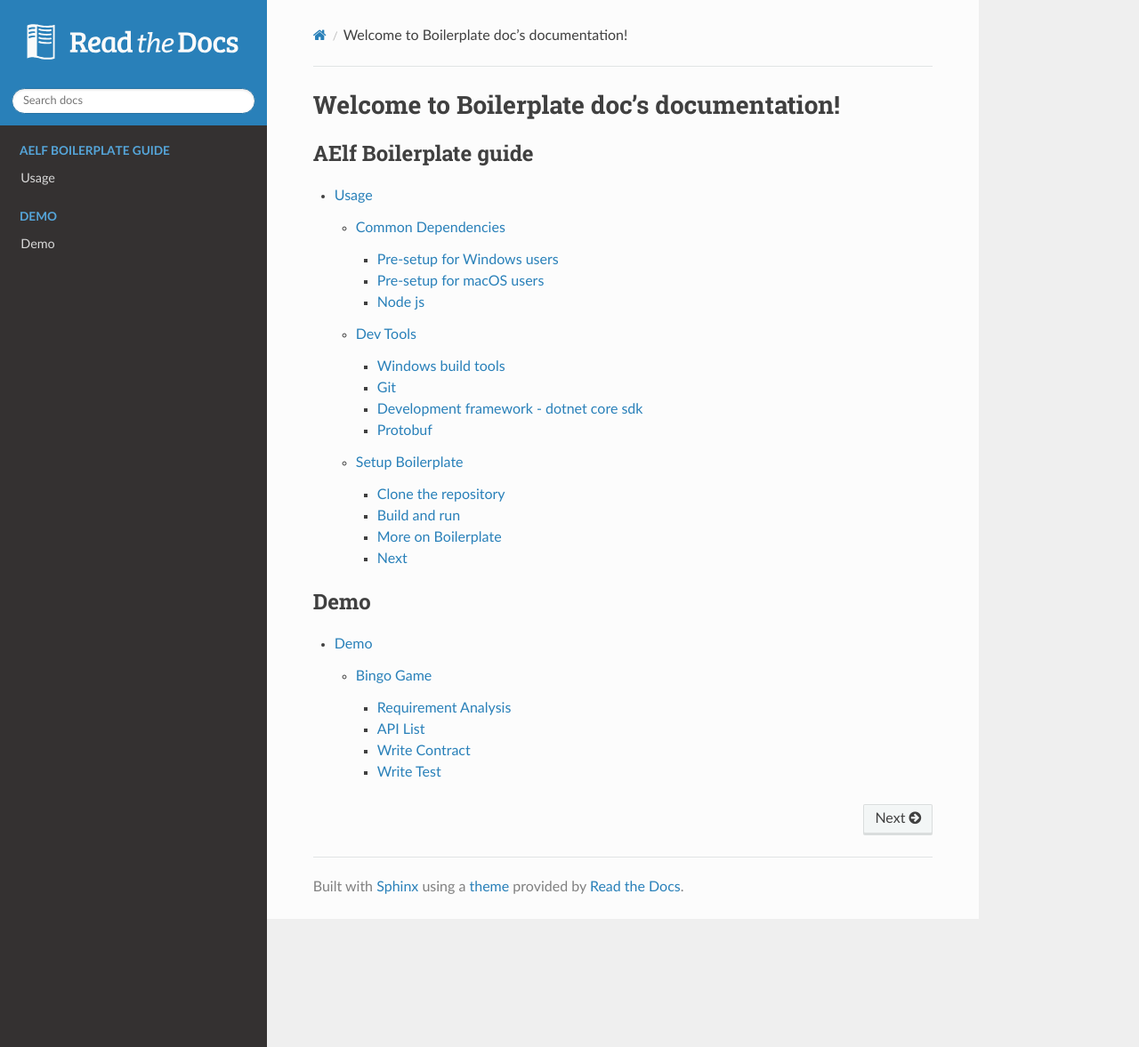
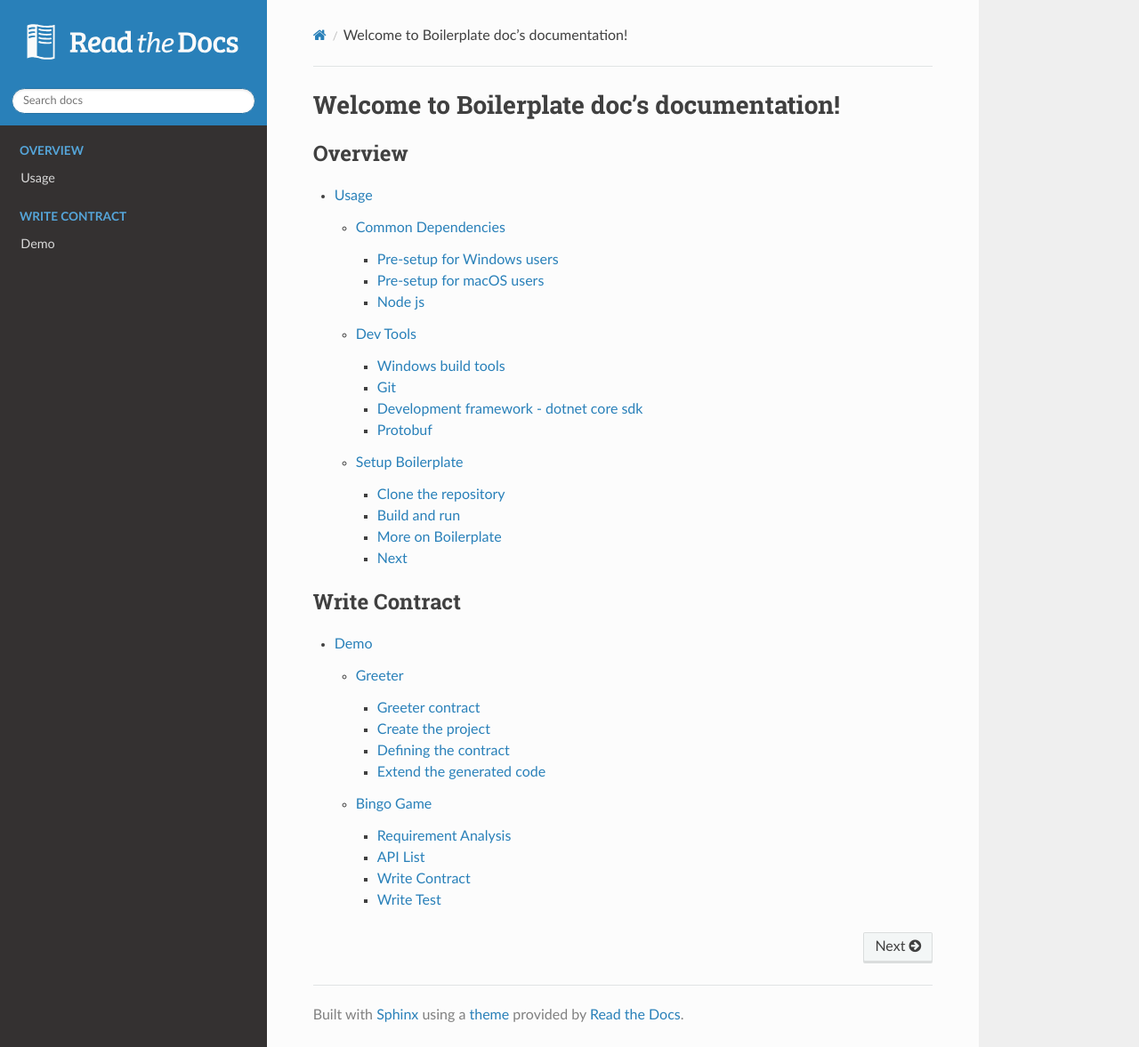
Before and after one commit to AElfProject/aelf-boilerplate, a Sphinx documentation site: the page built from docs/index.rst, in a window 1280 px wide and 1177 px high. Shown: the whole window at 89% size. Built offline with Sphinx 7.4.7 and the Read the Docs theme 2.0.0, drawn with Linux system fonts in a browser that asks for light colours; some of the changed lines change nothing that is shown.

Commit message:
Add greeter implementation.

````diff
--- /dev/null
+++ b/docs/demo/greeter.md
@@ -0,0 +1,311 @@
+# Smart contract implementation
+
+This article will guide you through how to use **AElf Boilerplate** to implement a smart contract. It takes an example on the **Greeter** contract that's already included in Boilerplate. Based on the concepts this article presents, you'll be able to create your own basic contract.
+
+## Greeter contract
+
+The following content will walk you through the basics of writing a smart contract; this process contains essentially four steps:
+- **create the project**: generate the contract template using **AElf Boilerplate**'s code generator.
+- **define the contract and its types**: the methods and types needed in your contract should be defined in a protobuf file, following typical protobuf syntax.
+- **generate the code**: build the project to generate the base contract code from the proto definition.
+- **extend the generated code**: implement the logic of the contract methods.
+
+The ```Greeter``` contract is a very simple contract that exposes a ``Greet`` method that simply logs to the console and returns a "Hello World" message and a more sophisticated ```GreetTo``` method that records every greeting it receives and returns the greeting message as well as the time of the greeting.
+
+This tutorial shows you how to develop a smart contract with the C# contract SDK; you can find you more [here](https://docs.aelf.io/en/latest/reference/contract-sdk/index.html). Boilerplate will automatically add the reference to the SDK.
+
+## Create the project
+With **AElf Boilerplate**'s code generator, you can easily and quickly set up a contract project.  See [here](../overview/setup.md) for details.
+
+## Defining the contract
+
+After creating the contract project, you can define the methods and types of your contract. AElf defines smart contracts as services that are implemented using gRPC and Protobuf. The definition contains no logic; at build time the proto file is used to generate C# classes that will be used to implement the logic and state of the contract.
+
+We recommend putting the contract's definition in Boilerplate's **protobuf** folder so that it can easily be included in the build/generation process and also that you name the contract with the following syntax **contract_name_contract.proto**:
+
+<!--
+Boilerplate
+## chain
+### protobuf
+#### aelf
+##### options.proto // contract options
+##### core.proto    // core blockchain types
+#### greeter_contract.proto
+#### another_contract.proto
+#### token_contract.proto // system contracts
+#### acs0.proto // AElf contract standard
+#### ...
+-->
+
+```
+.
+└── Boilerplate
+    └── chain
+        └── protobuf
+            ├── aelf
+            │   ├── options.proto // contract options
+            │   └── core.proto    // core blockchain types
+            ├── greeter_contract.proto
+            ├── another_contract.proto
+            ├── token_contract.proto // system contracts
+            ├── acs0.proto // AElf contract standard
+            └── ...
+```
+
+The "protobuf" folder already contains a certain amount of contract definitions, including tutorial examples, system contracts. You'll also notice it contains AElf Contract Standard definitions that are also defined the same way as contracts. Lastly, it also contains **options.proto** and **core.proto** that contain fundamental types for developing smart contracts, more on this later.
+
+**Best practices:**
+- place your contract definition in Boilerplate's **protobuf** folder.
+- name your contract with **contractname_contract.proto**, all lower case.
+
+Now let's take a look a the Greeter contract's definition:
+``` Protobuf
+// protobuf/greeter_contract.proto
+
+syntax = "proto3";
+
+import "aelf/options.proto";
+
+import "google/protobuf/empty.proto";
+import "google/protobuf/timestamp.proto";
+import "google/protobuf/wrappers.proto";
+
+option csharp_namespace = "AElf.Contracts.Greeter";
+
+service GreeterContract {
+    option (aelf.csharp_state) = "AElf.Contracts.Greeter.GreeterContractState";
+
+    // Actions
+    rpc Greet (google.protobuf.Empty) returns (google.protobuf.StringValue) { }
+    rpc GreetTo (google.protobuf.StringValue) returns (GreetToOutput) { }
+
+    // Views
+    rpc GetGreetedList (google.protobuf.Empty) returns (GreetedList) {
+        option (aelf.is_view) = true;
+    }
+}
+
+message GreetToOutput {
+    string name = 1;
+    google.protobuf.Timestamp greet_time = 2;
+}
+
+message GreetedList {
+    repeated string value = 1;
+}
+```
+
+Above is the full definition of the contract; it is mainly composed of three parts:
+- **imports**: the dependencies of your contract.
+- **the service definition**: the methods of your contract.
+- **types**: some custom defined types used by the contract.
+
+Let's have a deeper look at the three different parts.
+
+### Syntax, imports and namespace
+
+```Protobuf
+syntax = "proto3";
+
+import "aelf/options.proto";
+
+import "google/protobuf/empty.proto";
+import "google/protobuf/timestamp.proto";
+import "google/protobuf/wrappers.proto";
+
+option csharp_namespace = "AElf.Contracts.Greeter";
+```
+
+The first line specifies the syntax that this protobuf file uses, we recommend you always use **proto3** for your contracts. Next, you'll notice that this contract specifies some imports, let's analyze them briefly:
+- **aelf/options.proto** : contracts can use AElf specific options; this file contains the definitions. One example is the **is_view** options that we will use later.
+- **empty.proto, timestamp.proto and wrappers.proto** : these are proto files imported directly from protobuf's library. They are useful for defining things like an empty return value, time, and wrappers around some common types such as string.
+
+The last line specifies an option that determines the target namespace of the generated code. Here the generated code will be in the ```AElf.Contracts.Greeter``` namespace.
+
+### The service definition
+
+```Protobuf
+service GreeterContract {
+    option (aelf.csharp_state) = "AElf.Contracts.Greeter.GreeterContractState";
+
+    // Actions
+    rpc Greet (google.protobuf.Empty) returns (google.protobuf.StringValue) { }
+    rpc GreetTo (google.protobuf.StringValue) returns (GreetToOutput) { }
+
+    // Views
+    rpc GetGreetedList (google.protobuf.Empty) returns (GreetedList) {
+        option (aelf.is_view) = true;
+    }
+}
+```
+
+The first line here uses the ```aelf.csharp_state``` option to specify the name (full name) of the state class. This means that the state of the contract should be defined in the ```GreeterContractState``` class under the ```AElf.Contracts.Greeter``` namespace.
+
+Next, two **action** methods are defined: ```Greet``` and ```GreetTo```. A contract method is defined by three things: the **method name**, the **input argument(s) type(s)** and the **output type**. For example, ```Greet``` requires that the input type is ```google.protobuf.Empty``` that is used to specify that this method takes no arguments and the output type will be a google.protobuf.StringValue is a traditional string. As you can see with the ```GreetTo``` method, you can use custom types as input and output of contract methods.
+
+The service also defines a **view** method, that is, a method used only to query the contracts state, and that has no side effect on the state. For example, the definition of ```GetGreetedList``` uses the **aelf.is_view** option to make it a view method.
+
+**Best practice:**
+- use **google.protobuf.Empty** to specify that a method takes no arguments (import ```google/protobuf/empty.proto```).
+- use **google.protobuf.StringValue** to use a string (import ```google/protobuf/wrappers.proto```).
+- use the **aelf.is_view** option to create a view method (import ```aelf/options.proto```).
+- use the **aelf.csharp_state** to specify the namespace of your contracts state (import ```aelf/options.proto```).
+
+### Custom types
+
+```Protobuf
+message GreetToOutput {
+    string name = 1;
+    google.protobuf.Timestamp greet_time = 2;
+}
+
+message GreetedList {
+    repeated string value = 1;
+}
+```
+
+The protobuf file also includes the definition of two custom types. The **GreetToOutput** is the type returned by the ```GreetTo``` method and ```GreetedList``` is the return type of the ```GetGreetedList``` view method. You'll notice the **repeated** keyword the ```GreetedList``` message. This is protobuf syntax to represent a collection.
+
+**Best practice:**
+- use **google.protobuf.Timestamp** to represent a point in time (import ```google/protobuf/timestamp.proto```).
+- use **repeated** to represent a collection of items of the same type.
+
+
+## Extend the generated code
+
+After defining and generating the code from the definition, the contract author extends the generated code to implement the logic of his contract. Two files are presented here:
+- **GreeterContract**: the actual implementation of the logic, it inherits from the contract base generated by protobuf.
+- **GreeterContractState**: the state class that contains properties for reading and writing the state. This class inherits the `ContractState` class from the C# SDK.
+
+```csharp
+
+// contract/AElf.Contracts.GreeterContract/GreeterContract.cs
+
+using Google.Protobuf.WellKnownTypes;
+
+namespace AElf.Contracts.Greeter
+{
+    public class GreeterContract : GreeterContractContainer.GreeterContractBase
+    {
+        public override StringValue Greet(Empty input)
+        {
+            Context.LogDebug(() => "Hello World!");
+            return new StringValue {Value = "Hello World!"};
+        }
+
+        public override GreetToOutput GreetTo(StringValue input)
+        {
+            // Should not greet to empty string or white space.
+            Assert(!string.IsNullOrWhiteSpace(input.Value), "Invalid name.");
+
+            // State.GreetedList.Value is null if not initialized.
+            var greetList = State.GreetedList.Value ?? new GreetedList();
+
+            // Add input.Value to State.GreetedList.Value if it's new to this list.
+            if (!greetList.Value.Contains(input.Value))
+            {
+                greetList.Value.Add(input.Value);
+            }
+
+            // Update State.GreetedList.Value by setting it's value directly.
+            State.GreetedList.Value = greetList;
+
+            Context.LogDebug(() => "Hello {0}!", input.Value);
+
+            return new GreetToOutput
+            {
+                GreetTime = Context.CurrentBlockTime,
+                Name = input.Value.Trim()
+            };
+        }
+
+        public override GreetedList GetGreetedList(Empty input)
+        {
+            return State.GreetedList.Value ?? new GreetedList();
+        }
+    }
+}
+```
+
+```csharp
+// contract/AElf.Contracts.GreeterContract/GreeterContractState.cs
+
+using AElf.Sdk.CSharp.State;
+
+ namespace AElf.Contracts.Greeter
+ {
+    public class GreeterContractState : ContractState
+    {
+        public SingletonState<GreetedList> GreetedList { get; set; }
+    }
+ }
+```
+
+Let's briefly explain what is happening in the `GreetTo` method:
+
+### Asserting
+
+```csharp
+Assert(!string.IsNullOrWhiteSpace(input.Value), "Invalid name.");
+```
+
+When writing a smart contract, it is often useful (and recommended) to validate the input. AElf smart contracts can use the ```Assert``` method defined in the base smart contract class to implement this pattern. For example, here, the method validates that the input string is null or composed only of white spaces. If the condition is false, this line will abort the execution of the transaction.
+
+### Accessing and saving state
+
+```csharp
+var greetList = State.GreetedList.Value ?? new GreetedList();
+...
+State.GreetedList.Value = greetList;
+```
+
+From within the contract methods, you can easily access the contracts state through the ```State``` property of the contract. Here the state property refers to the ```GreeterContractState``` class in which is defined the ```GreetedList``` collection. The second effectively updates the state (this is needed; otherwise, the method would have no effect on the state).
+
+**Note** that because the ```GreetedList``` type is wrapped in a ```SingletonState``` you have to use the ```Value``` property to access the data (more on this later).
+
+### Logging
+
+```csharp
+Context.LogDebug(() => "Hello {0}!", input.Value);
+```
+
+It is also possible to log from smart contract methods. The above example will log "Hello" and the value of the input. It also prints useful information like the ID of the transaction.
+It will print in the console log if you launch the node with DEBUG mode. This is only for debug use and has no impacts on state at all.
+
+### More on state
+
+As a reminder, here is the state definition in the contract (we specified the name of the class and a type) as well as the custom type ```GreetedList```:
+```protobuf
+service GreeterContract {
+    option (aelf.csharp_state) = "AElf.Contracts.Greeter.GreeterContractState";
+    ...
+}
+
+// ...
+
+message GreetedList {
+    repeated string value = 1;
+}
+
+```
+
+The ```aelf.csharp_state``` option allows the contract author to specify in which namespace and class name the state will be. To implement a state class, you need to inherit from the ```ContractState``` class that is contained in the C# SDK (notice the ```using``` statement here below).
+
+Below is the state class that we saw previously:
+```csharp
+using AElf.Sdk.CSharp.State;
+
+ namespace AElf.Contracts.Greeter
+ {
+    public class GreeterContractState : ContractState
+    {
+        public SingletonState<GreetedList> GreetedList { get; set; }
+    }
+ }
+```
+
+The state uses the custom ```GreetedList``` type, which was generated from the Protobuf definition at build time and contained exactly one property: a singleton state of type  ```GreetedList```.
+
+The ```SingletonState``` is part of the C# SDK and is used to represent exactly **one** value. The value can be of any type, including collection types. Here we only wanted our contract to store one list (here a list of strings).
+
+**Note** that you have to wrap your state types in a type like ```SingletonState``` (others are also available like ```MappedState```) because behind the scene, they implement the state read and write operations.
--- a/docs/demo/index.rst
+++ b/docs/demo/index.rst
@@ -4,4 +4,5 @@
 .. toctree::
    :caption: Demo
 
-   Bingo Game <bingo-game>
+    Greeter <greeter>
+    Bingo Game <bingo-game>
--- a/docs/index.rst
+++ b/docs/index.rst
@@ -7,13 +7,13 @@
 ===========================================
 
 .. toctree::
-   :caption: AElf Boilerplate guide
+   :caption: Overview
    :maxdepth: 3
 
    overview/index
 
 .. toctree::
-   :caption: Demo
+   :caption: Write Contract
    :maxdepth: 3
 
    demo/index
````
